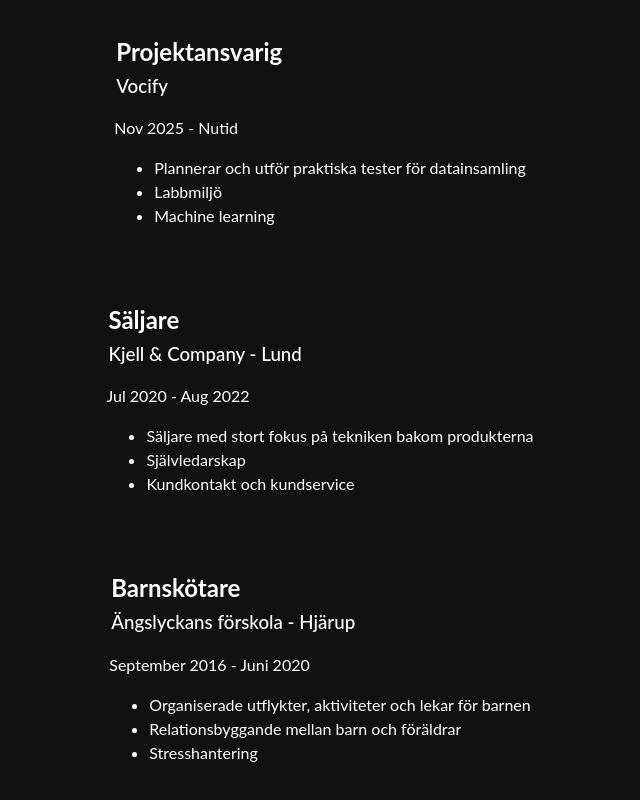
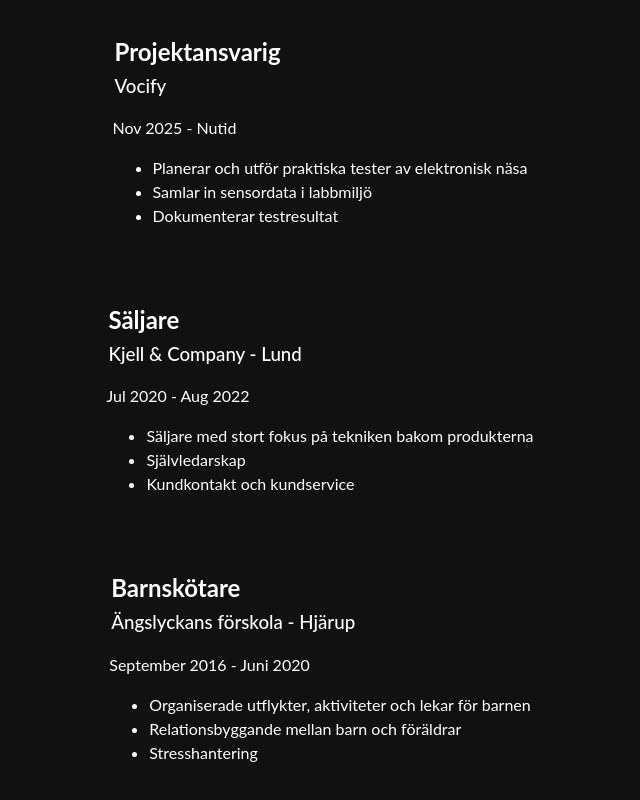
Before and after one commit to Godisstrut/Portfolio, a React (Vite) app in the folder portfolio/: page / in a window 1280 px wide. Shown: the part 2035-2835 px from the top of the page, without its empty margins (320-960 px from the left). Built offline with nearby package versions, Linux system fonts and the light colour scheme.

Commit message:
Experience update
Updated my work bullet points to be more descriptive

```diff
--- a/portfolio/src/Components/Experience.jsx
+++ b/portfolio/src/Components/Experience.jsx
@@ -32,9 +32,9 @@
                     <h3>Vocify</h3>
                     <p>Nov 2025 - Nutid</p>
                     <ul>
-                        <li>Plannerar och utför praktiska tester för datainsamling</li>
-                        <li>Labbmiljö</li>
-                        <li>Machine learning</li>
+                        <li>Planerar och utför praktiska tester av elektronisk näsa</li>
+                        <li>Samlar in sensordata i labbmiljö</li>
+                        <li>Dokumenterar testresultat</li>
                     </ul>
                 </section>
                 <section className="experience-reveal-on-scroll">
```
